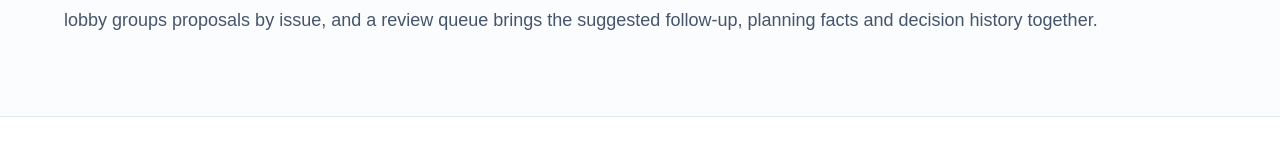
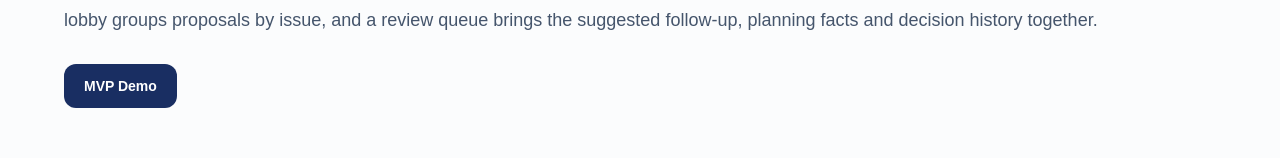
Before and after one commit to Saman-Aiorie/aiorie-website, a Next.js app: page /mrp-planner-assistant in a window 1280 px wide. Shown: the part 324-482 px from the top of the page. Built offline with nearby package versions, Linux system fonts and the light colour scheme; no server answers.

Commit message:
Link the MVP Demo from the MRP Planner Assistant page

```diff
--- a/app/mrp-planner-assistant/page.tsx
+++ b/app/mrp-planner-assistant/page.tsx
@@ -54,6 +54,12 @@ export default function MrpPlannerAssistantPage() {
             <p className="mt-5 text-lg leading-8 text-slate-600">
               MRP Planner Assistant helps manufacturing planners decide which material requirements planning (MRP) exceptions to review first. A planning lobby groups proposals by issue, and a review queue brings the suggested follow-up, planning facts and decision history together.
             </p>
+            <Link
+              href="/mrp-planner-assistant/demo"
+              className="mt-7 inline-flex rounded-xl bg-[#192e62] px-5 py-3 text-sm font-semibold text-white hover:bg-blue-900 focus-visible:ring-2 focus-visible:ring-blue-600 focus-visible:ring-offset-2"
+            >
+              MVP Demo
+            </Link>
           </div>
         </section>
 
```
